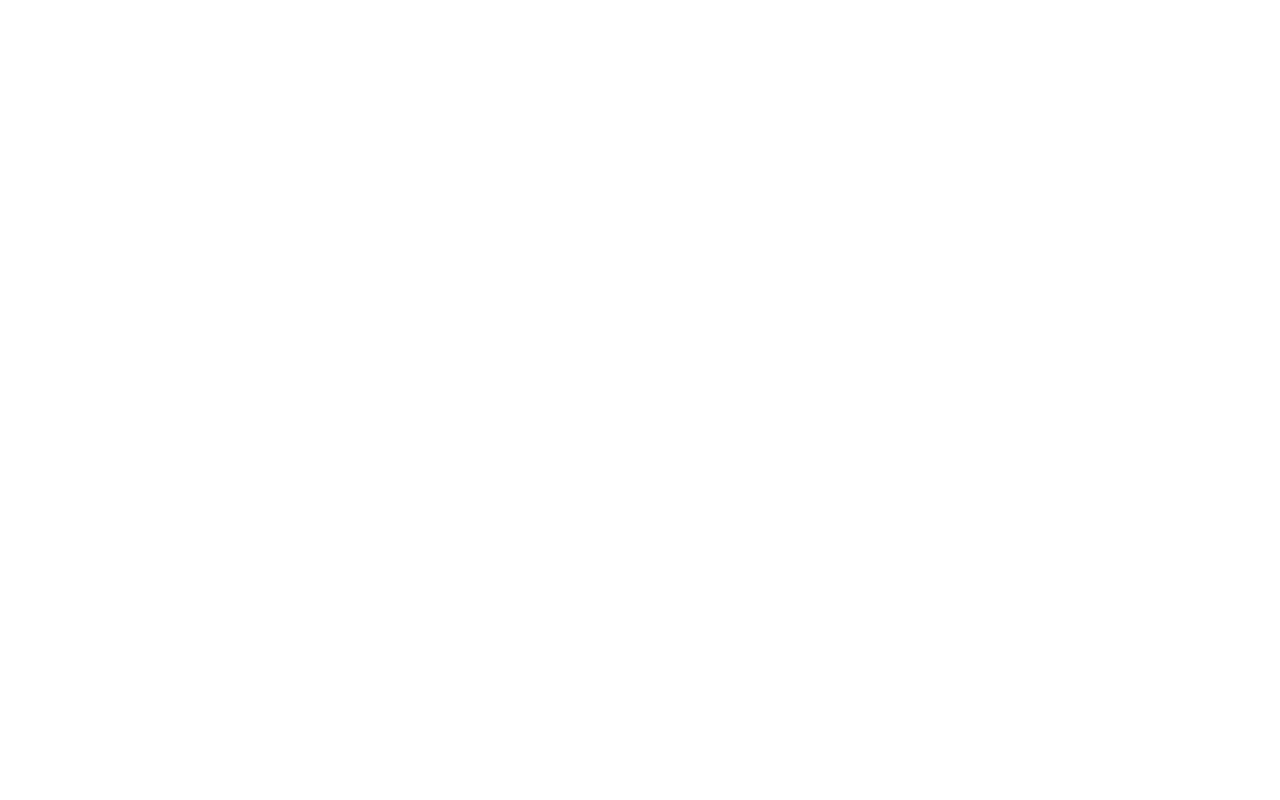
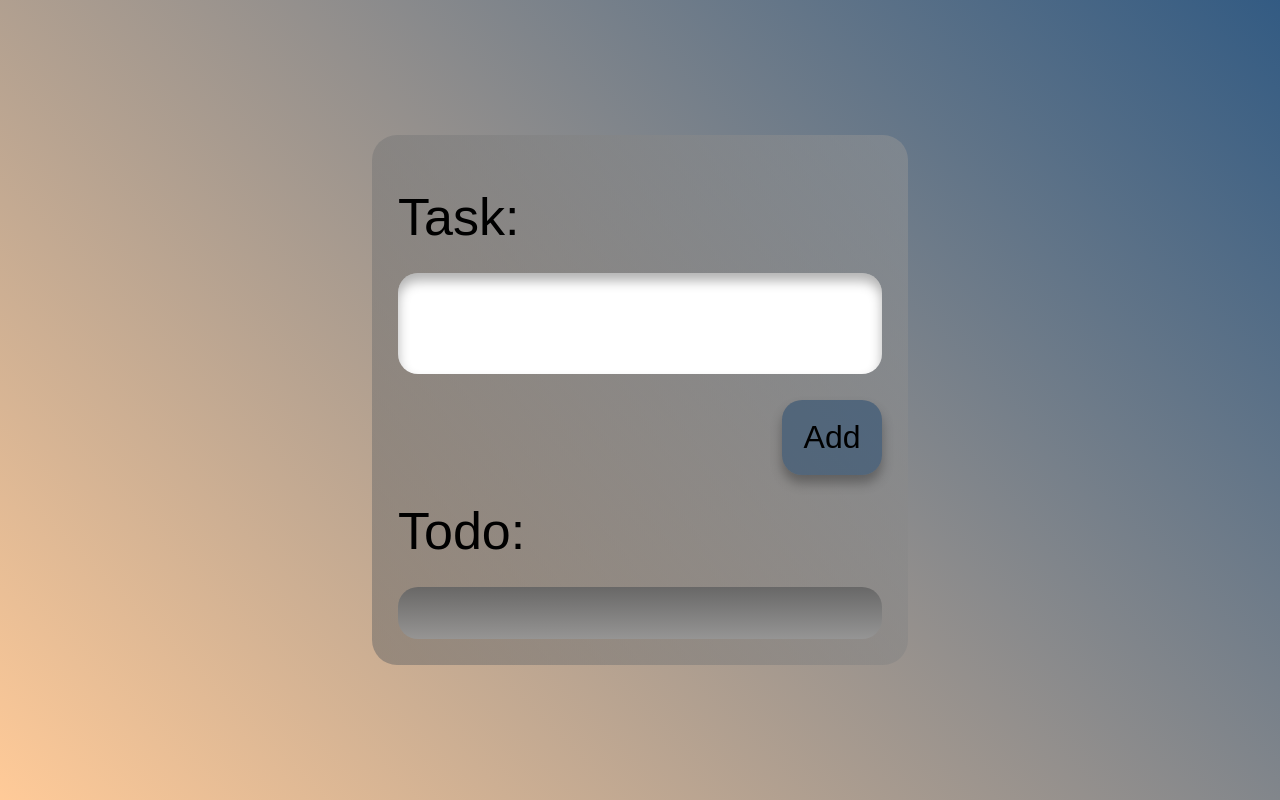
Before and after one commit to Pawwol1/practise, a website: page ts-introduction/index.html in a window 1280 px wide. Drawn offline with Linux system fonts and the light colour scheme.

Commit message:
created a form todo list

```diff
--- a/ts-introduction/index.html
+++ b/ts-introduction/index.html
@@ -9,6 +9,13 @@
     <title>TS Introduction</title>
 </head>
 <body>
+<form class="container" autocomplete="off">
+    <label for="name">Task:</label>
+    <input type="text" id="name">
+    <button>Add</button>
+    <p>Todo:</p>
+    <ul class="tasks"></ul>
+</form>
 
 <script src="./dist/app.js"></script>
 </body>
--- a/ts-introduction/style.css
+++ b/ts-introduction/style.css
@@ -0,0 +1,73 @@
+* {
+    padding: 0;
+    margin: 0;
+    box-sizing: border-box;
+}
+
+body {
+    background: linear-gradient(45deg, rgba(255, 150, 50, 0.5), rgba(0, 50, 100, 0.8));
+    height: 100vh;
+    width: 100vw;
+    font-family: Suruma, sans-serif;
+    display: flex;
+    justify-content: center;
+    align-items: center;
+    overflow-x: hidden;
+}
+
+.container {
+    background: linear-gradient(60deg, rgba(100, 100, 100, 0.5), rgba(150, 150, 150, 0.5));
+    border-radius: 25px;
+    padding: 26px;
+    display: flex;
+    flex-direction: column;
+    justify-content: center;
+}
+
+label[for="name"],
+p {
+    font-size: 52px;
+    margin: 26px 0;
+}
+
+input[id="name"] {
+    border-radius: 20px;
+    border: none;
+    font-size: 2rem;
+    padding: 2rem;
+    box-shadow: inset 0 8px 12px 0 rgba(0, 0, 0, 0.3);
+}
+
+button {
+    align-self: flex-end;
+    background-color: rgba(0, 50, 100, 0.4);
+    border-radius: 20px;
+    border: none;
+    box-shadow: 0 8px 12px 0 rgba(0, 0, 0, 0.3);
+    cursor: pointer;
+    font-size: 32px;
+    height: 75px;
+    width: 100px;
+    margin-top: 26px;
+    transition: background-color 0.33s;
+}
+
+button:hover {
+    background-color: rgba(0, 50, 100, 0.1);
+}
+
+.tasks {
+    background: linear-gradient(180deg, rgba(100, 100, 100, 0.9), rgba(150, 150, 150, 0.9));
+    border-radius: 20px;
+    list-style: decimal;
+    padding: 26px;
+}
+
+li {
+    font-size: 32px;
+    margin: 0 12px;
+}
+
+input[type="checkbox"] {
+    margin-left: 10px;
+}
```
